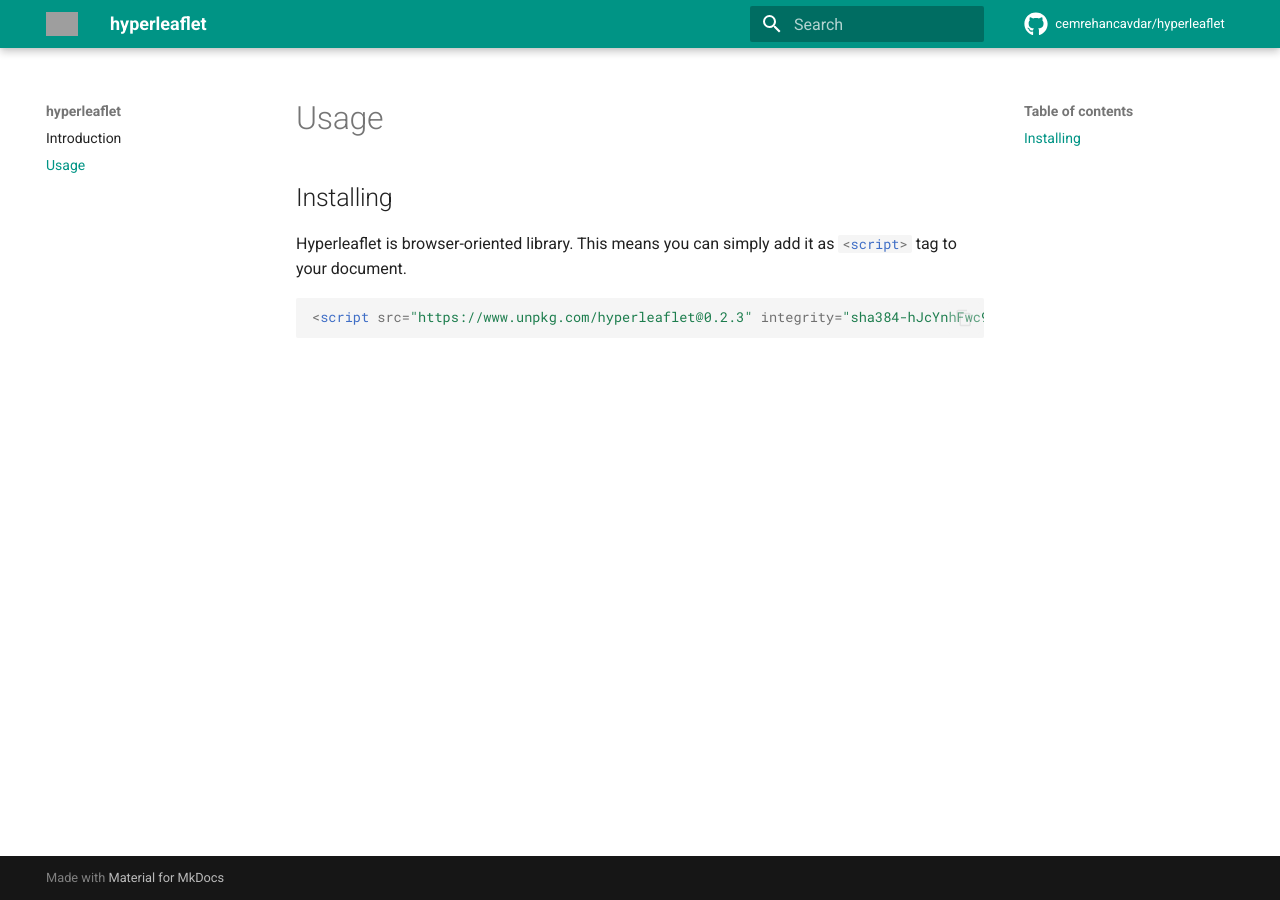
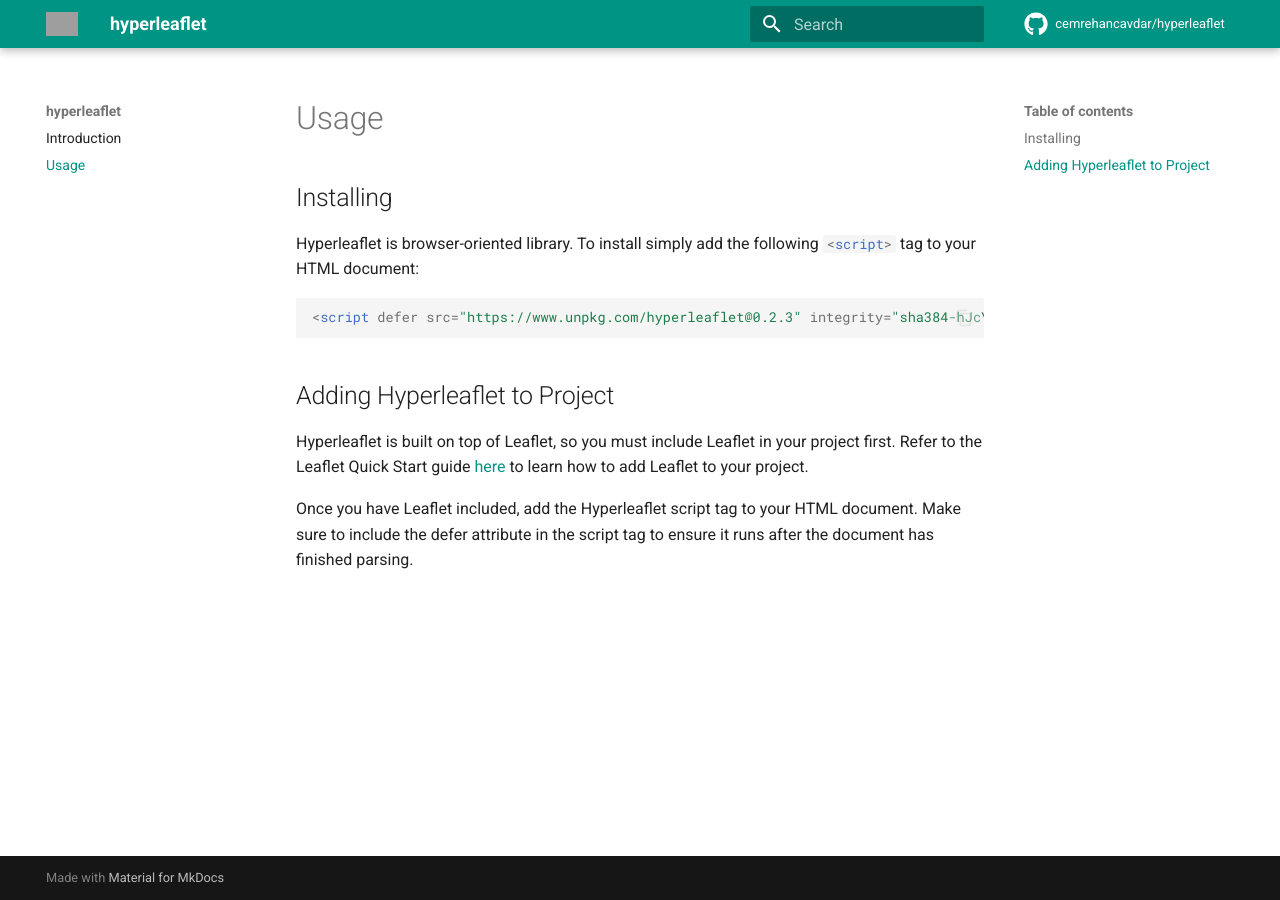
Before and after one commit to cemrehancavdar/hyperleaflet, an MkDocs documentation site: the page built from docs/usage.md, in a window 1280 px wide. Built offline with MkDocs 1.6.1 and Material for MkDocs 9.7.7, drawn with Linux system fonts in a browser that asks for light colours; comment, search, counter and statistics services are not loaded; grey boxes are pictures that could not be loaded.

Commit message:
feat: adding hyperleaflet extended

````diff
--- a/docs/usage.md
+++ b/docs/usage.md
@@ -1,7 +1,14 @@
 ## Installing
 
-Hyperleaflet is browser-oriented library. This means you can simply add it as `#!html <script>` tag to your document.
+Hyperleaflet is browser-oriented library. To install simply add the following `#!html <script>` tag to your HTML document:
 
 ```html
-<script src="https://www.unpkg.com/hyperleaflet@0.2.3" integrity="sha384-hJcYnhFwc9+OUe4q7GsQz3cYn5tXKOzO6pl/wjSc2FKofcAfN/nsQg5Il+jCiFN+" crossorigin="anonymous"></script>
+<script defer src="https://www.unpkg.com/hyperleaflet@0.2.3" integrity="sha384-hJcYnhFwc9+OUe4q7GsQz3cYn5tXKOzO6pl/wjSc2FKofcAfN/nsQg5Il+jCiFN+" crossorigin="anonymous"></script>
 ```
+
+
+## Adding Hyperleaflet to Project
+
+Hyperleaflet is built on top of Leaflet, so you must include Leaflet in your project first. Refer to the Leaflet Quick Start guide [here](https://leafletjs.com/examples/quick-start/) to learn how to add Leaflet to your project.
+
+Once you have Leaflet included, add the Hyperleaflet script tag to your HTML document. Make sure to include the defer attribute in the script tag to ensure it runs after the document has finished parsing.
````
